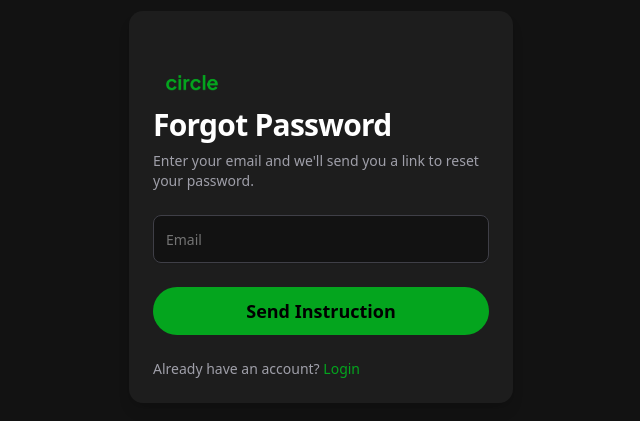
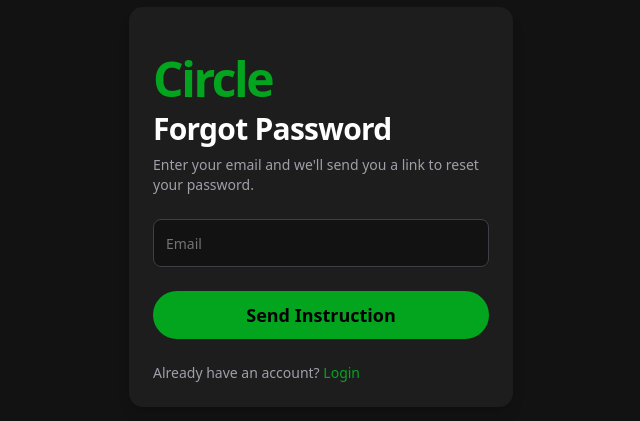
Before and after one commit to faqih28alam/circle-frontend, a React (Vite) app in the folder circle-app/: page /forgot in a window 1280 px wide. Shown: the part 193-614 px from the top of the page, without its empty margins (319-959 px from the left). Built offline with nearby package versions, Linux system fonts and the light colour scheme; no server answers.

Commit message:
styling: replace logo.png to h1

```diff
--- a/circle-app/src/pages/Forgot.tsx
+++ b/circle-app/src/pages/Forgot.tsx
@@ -39,7 +39,8 @@ export default function Forgot() {
                 <CardContent className="pt-6">
                     {/* Logo */}
                     <div className="flex justify-start mb-2">
-                        <img src="./src/assets/images/circle app.png" alt="circle" className="h-10 w-auto" />
+                        {/* <img src="./src/assets/images/circle app.png" alt="circle" className="h-10 w-auto" /> */}
+                        <h1 className="text-5xl font-bold text-[#04A51E] tracking-tighter">Circle</h1>
                     </div>
 
                     {/* Form Header */}
--- a/circle-app/src/pages/Login.tsx
+++ b/circle-app/src/pages/Login.tsx
@@ -61,7 +61,8 @@ export default function Login() {
 
           {/* Logo */}
           <div className="flex justify-start">
-            <img src="./src/assets/images/circle app.png" alt="circle" className="h-10 w-auto" />
+            {/* <img src="./src/assets/images/circle app.png" alt="circle" className="h-10 w-auto" /> */}
+            <h1 className="text-5xl font-bold text-[#04A51E] tracking-tighter">Circle</h1>
           </div>
 
 
--- a/circle-app/src/pages/Register.tsx
+++ b/circle-app/src/pages/Register.tsx
@@ -70,7 +70,8 @@ export default function Register() {
         <CardContent className="pt-6">
           {/* Logo */}
           <div className="flex justify-start mb-2">
-            <img src="./src/assets/images/circle app.png" alt="circle" className="h-10 w-auto" />
+            {/* <img src="./src/assets/images/circle app.png" alt="circle" className="h-10 w-auto" /> */}
+            <h1 className="text-5xl font-bold text-[#04A51E] tracking-tighter">Circle</h1>
           </div>
 
           <h2 className="text-white text-3xl font-bold tracking-tight mb-6">
--- a/circle-app/src/pages/Reset.tsx
+++ b/circle-app/src/pages/Reset.tsx
@@ -44,7 +44,8 @@ export default function Reset() {
                 <CardContent className="pt-6">
                     {/* Logo */}
                     <div className="flex justify-start mb-2">
-                        <img src="./src/assets/images/circle app.png" alt="circle" className="h-10 w-auto" />
+                        {/* <img src="./src/assets/images/circle app.png" alt="circle" className="h-10 w-auto" /> */}
+                        <h1 className="text-5xl font-bold text-[#04A51E] tracking-tighter">Circle</h1>
                     </div>
 
                     {/* Reset Password Form */}
```
